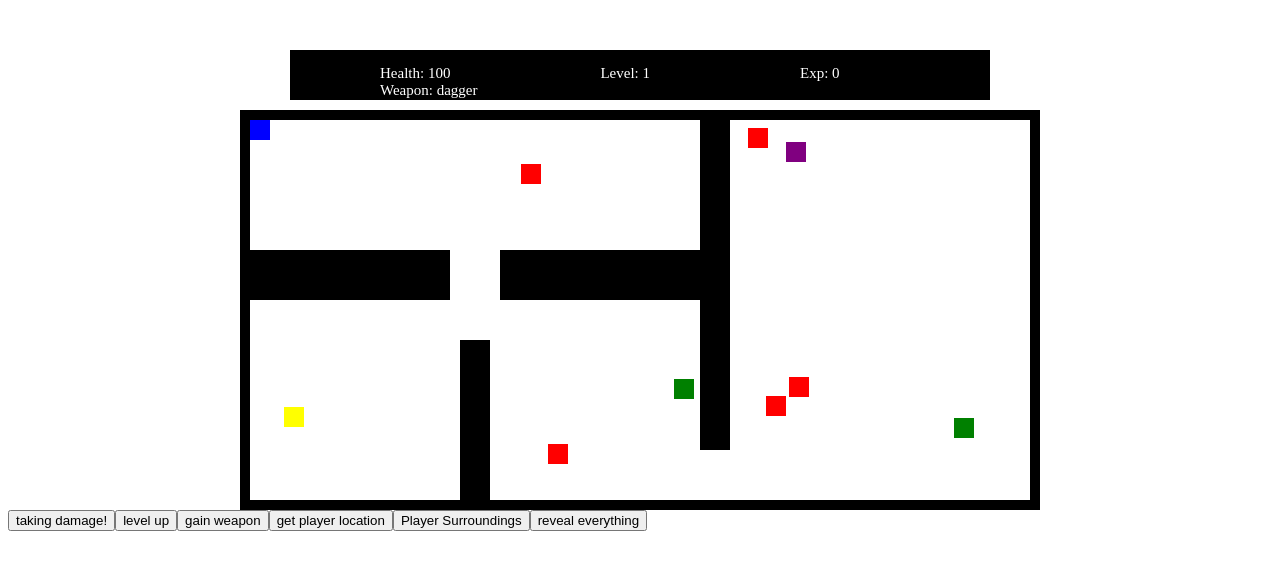
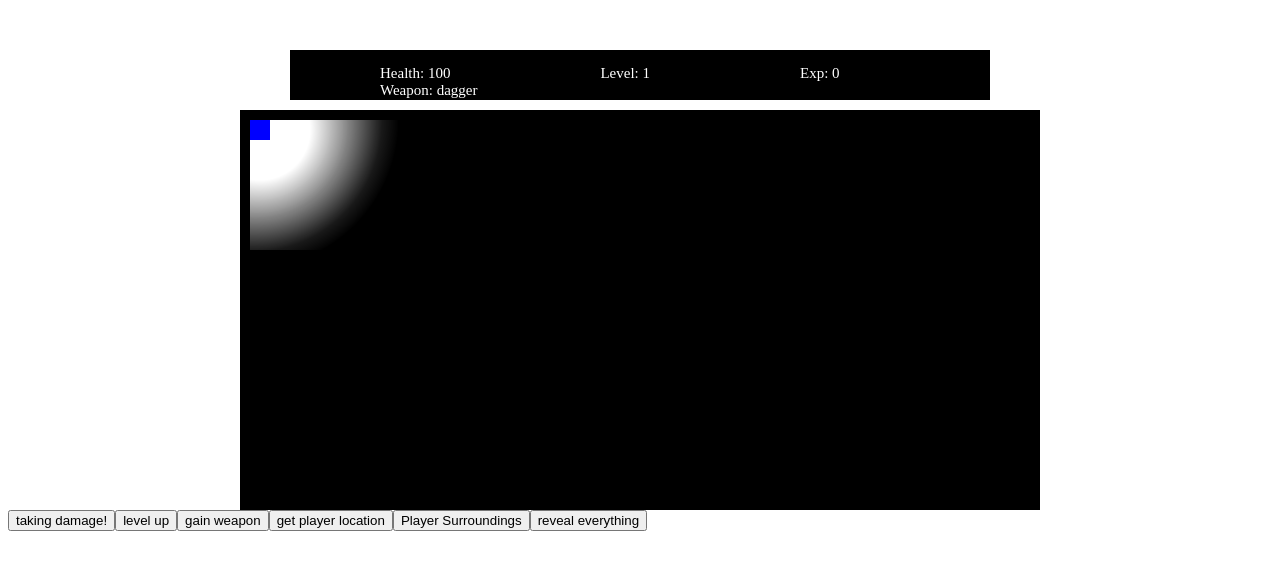
Before and after one commit to felromo/FCC-RogueDungeonCrawler-Zipline, a React app: page / in a window 1280 px wide. Built offline with nearby package versions, Linux system fonts and the light colour scheme; some packages are replaced by stand-ins of ours.

Commit message:
implements fog of war

```diff
--- a/src/components/app.js
+++ b/src/components/app.js
@@ -37,8 +37,20 @@ export default class App extends Component {
     this.bossBattle = this.bossBattle.bind(this);
     this.useHealthPack = this.useHealthPack.bind(this);
     this.identifyEnemy = this.identifyEnemy.bind(this);
+    this.lineOfSight = this.lineOfSight.bind(this);
 
-    /* this.enemies = GameGrid.generateEnemies(this.Grid); */
+    this.canvas = null;
+    this.ctx = null;
+    this.ctx2 = null;
+    this.ctx3 = null;
+    this.mDown = false;
+    this.r1 = 50;
+    this.r2 = 150;
+    this.density = .4;
+    this.hideOnMove = true;
+    this.hideFill = 'rgba(0, 0, 0, 1)';
+    this.overlay = 'rgba(0, 0, 0, 1)';
+
   }
 
   calculateNewPosition(oldValue, direction1, direction2) {
@@ -196,8 +208,46 @@ export default class App extends Component {
     });
   }
 
+  lineOfSight(x, y) {
+    var pX = x;
+    var pY = y;
+
+    var radGrd = this.ctx.createRadialGradient( pX+10, pY+10, this.r1, pX, pY, this.r2);
+    radGrd.addColorStop(0, 'rgba(0, 0, 0, 1)');
+    radGrd.addColorStop(this.density, 'rgba(0, 0, 0, .1)');
+    radGrd.addColorStop(1, 'rgba(0, 0, 0, 0)');
+
+    this.ctx.fillStyle = radGrd;
+    this.ctx.fillRect(pX - this.r2, pY - this.r2, this.r2*2, this.r2*2);
+
+    // partially hide the entire map and re-reveal where we are now
+    this.ctx2.globalCompositeOperation = 'source-over';
+    this.ctx2.clearRect(0, 0, 1280, 800);
+    this.ctx2.fillStyle = this.hideFill;
+    this.ctx2.fillRect(0, 0, 1280, 800);
+
+    var radGrd = this.ctx.createRadialGradient(pX+10, pY+10, this.r1, pX, pY, this.r2);
+    radGrd.addColorStop(0, 'rgba(0, 0, 0, 1)');
+    radGrd.addColorStop(.8, 'rgba(0, 0, 0, .1)');
+    radGrd.addColorStop(1, 'rgba(0, 0, 0, 0)');
+
+    this.ctx2.globalCompositeOperation = 'destination-out';
+    this.ctx2.fillStyle = radGrd;
+    this.ctx2.fillRect( pX - this.r2, pY - this.r2, this.r2*2, this.r2*2 );
+  }
+
 
   componentDidMount() {
+    this.canvas = $('canvas');
+    this.ctx = this.canvas[0].getContext('2d');
+    this.ctx2 = this.canvas[1].getContext('2d');
+    this.ctx3 = this.canvas[2].getContext('2d');
+
+    this.ctx.fillStyle = this.overlay;
+    this.ctx.fillRect(0, 0, 800, 400);
+
+    this.ctx.globalCompositeOperation = 'destination-out';
+
     // after we've mounted the componnet start listening for keystrokes
     $(window).keydown(event => {
       this.keysPressed[event.which] = true;
@@ -228,6 +278,7 @@ export default class App extends Component {
       if (this.state.health > 0 && this.isAbleToMove(tmp)) {
         this.player.x = tmp.x;
         this.player.y = tmp.y;
+        this.lineOfSight(tmp.x, tmp.y);
       }
       $('.player').css({
         left: this.player.x,
--- a/src/components/game-world.js
+++ b/src/components/game-world.js
@@ -4,6 +4,7 @@ import Enemy from './enemy';
 import Boss from './boss';
 import WeaponCrate from './weapon-crate';
 import HealthPack from './health-pack';
+import $ from 'jquery';
 
 export default class GameWorld extends Component {
 
@@ -13,6 +14,25 @@ export default class GameWorld extends Component {
     this.bossConstructor = this.bossConstructor.bind(this);
     this.weaponCrateConstructor = this.weaponCrateConstructor.bind(this);
     this.healthPackConstructor = this.healthPackConstructor.bind(this);
+
+  }
+
+  randomPlaceHolder(nextProps) {
+    const {fog_of_war} = nextProps;
+    if (fog_of_war) {
+      console.info(fog_of_war.locationX, fog_of_war.locationY);
+    }
+    /*
+    var pX = ev.pageX;
+    var pY = ev.pageY;
+
+    var radGrd = this.ctx.createRadialGradient(pX, pY, this.r1, pX, pY, this.r2);
+    radGrd.addColorStop(0, 'rgba(0, 0, 0, 1)');
+    radGrd.addColorStop(this.density, 'rgba(0, 0, 0, .1)');
+    radGrd.addColorStop(0, 'rgba(0, 0, 0, 0)');
+
+    this.ctx.fillStyle = radGrd;
+    this.ctx.fillRect(pX - this.r2, pY - this.r2, this.r2*2, this.r2*2); */
   }
 
   enemyConstructor() {
@@ -60,7 +80,10 @@ export default class GameWorld extends Component {
     const health_packs = this.healthPackConstructor();
     const should_display = this.props.game_over.yes;
     return (
-      <div className="game-container">
+      <div className="game-container" >
+        <canvas width="800" height="400"></canvas>
+        <canvas width="800" height="400"></canvas>
+        <canvas width="800" height="400"></canvas>
         <div className="area-great-hall"></div>
         <div className="area-sleeping-quarters"></div>
         <div className="area-barracks"></div>
--- a/styles/style.scss
+++ b/styles/style.scss
@@ -10,3 +10,10 @@
 html {
   font-size: 62.5%;
 }
+
+canvas {
+  position: absolute;
+  top: 0px;
+  left: 0px;
+  z-index: 3;
+}
```
